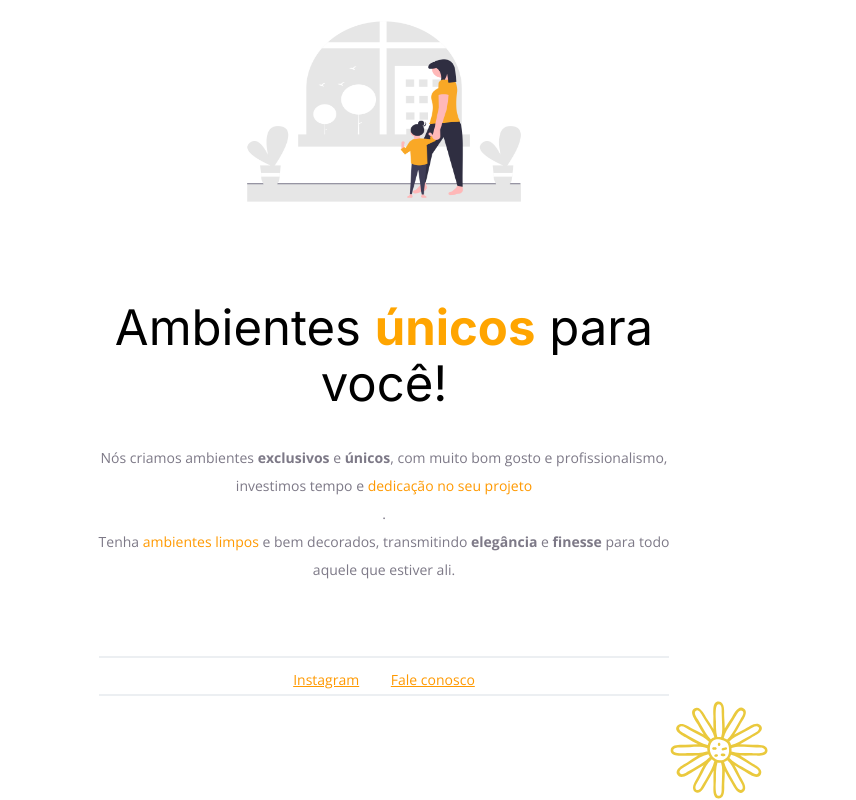
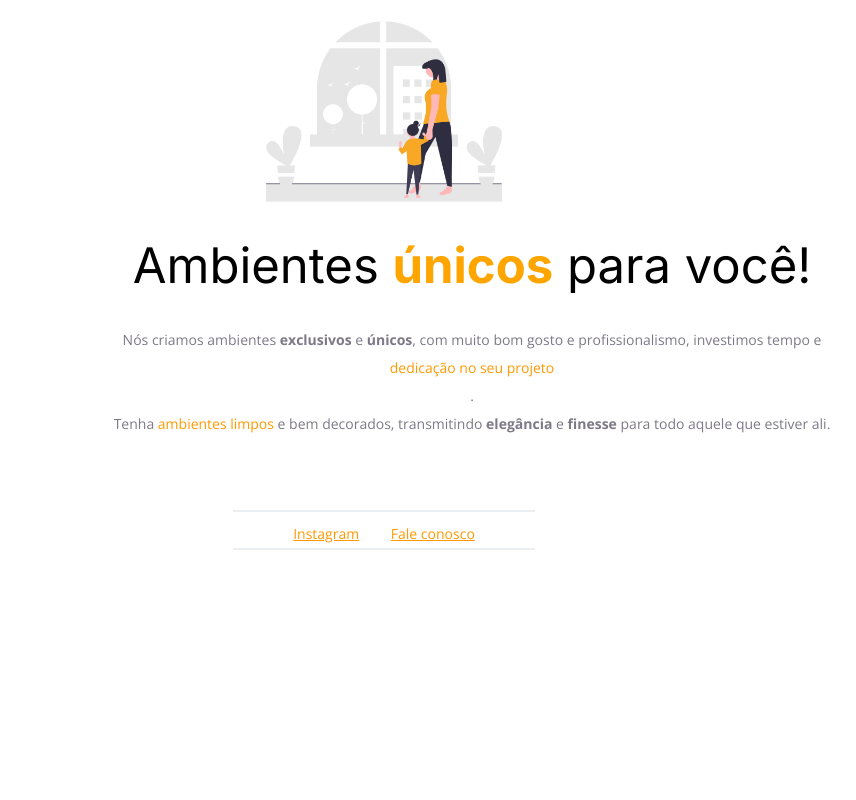
Before and after one commit to bruhjpeg/projeto-01, a plain HTML site: page index.html in a window 768 px wide. Shown: the whole page, 856 px wide, since content can reach past the window. Drawn offline with nearby package versions, Linux system fonts and the light colour scheme.

Commit message:
tentando adaptar para celular

```diff
--- /dev/null
+++ b/estilos/media-query.css
@@ -0,0 +1,31 @@
+/* Media Query */
+/* Para pequenas telas e celulares */
+
+@media screen and (min-width: 500px) and (max-width: 768px) {
+  * {
+    width: 100vw;
+  }
+
+  body, html {
+    text-align: center;
+  }
+
+  #mae-e-filha {
+    width: 300px;
+    margin: auto;
+    margin-bottom: 10px;
+    text-align: center;
+  }
+
+  .line {
+    width: 300px;
+  }
+
+  #flower {
+    display: none;
+  }
+
+  footer {
+    margin-bottom: 10px;
+  }
+}
--- a/estilos/style.css
+++ b/estilos/style.css
@@ -1,6 +1,7 @@
 * {
   margin: 0px;
   padding: 0px;
+
 }
 
 /* Fontes :
@@ -10,7 +11,6 @@ font-family: 'Open Sans', sans-serif;
 body {
   font-family: 'Open Sans', sans-serif;
   text-align: center;
-
 }
 
 #mae-e-filha {
@@ -30,7 +30,6 @@ h1 {
   line-height: 56px;
   font-weight: normal;
   margin-bottom: 32px;
-
 }
 
 h1 span {
--- a/index.html
+++ b/index.html
@@ -5,6 +5,7 @@
     <meta name="viewport" content="width=device-width, initial-scale=1.0" />
     <title>Móveis customizados</title>
     <link rel="stylesheet" href="estilos/style.css" />
+    <link rel="stylesheet" href="estilos/media-query.css">
     <link rel="preconnect" href="https://fonts.googleapis.com" />
     <link rel="preconnect" href="https://fonts.gstatic.com" crossorigin />
     <link
```
